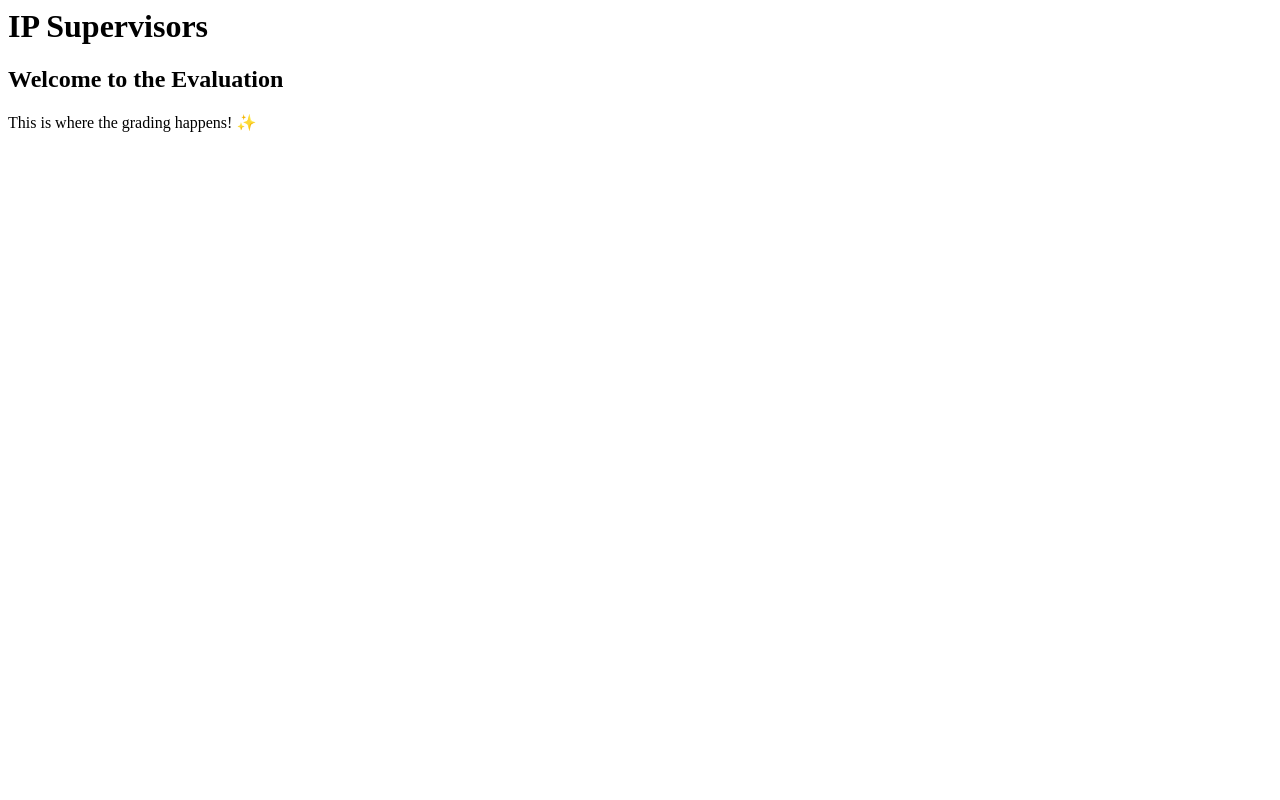
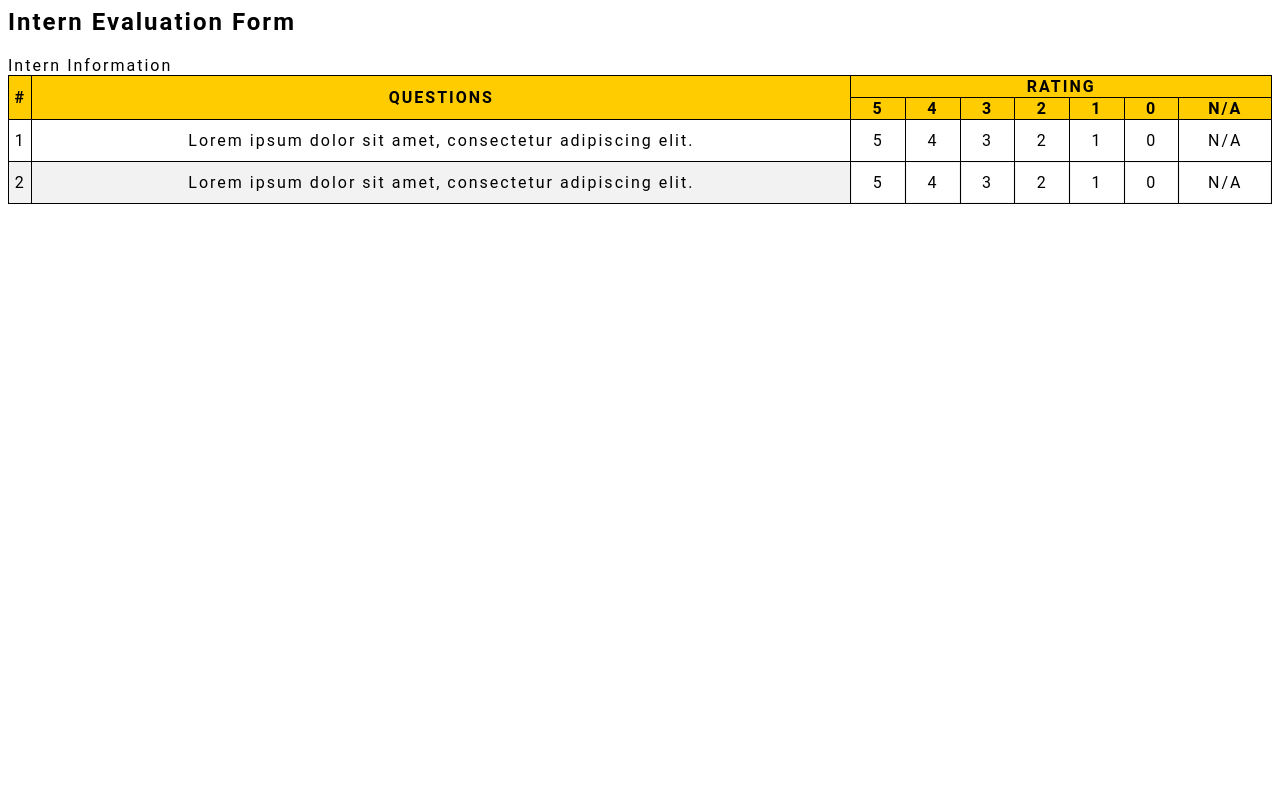
Before and after one commit to RoninSenpai/Internship-Assessment-System, a PHP site: page /templates/supervisor/evaluation.html in a window 1280 px wide. Run offline with PHP 8.4, Linux system fonts and the light colour scheme.

Commit message:
Started evaluation

```diff
--- a/static/css/components.css
+++ b/static/css/components.css
@@ -140,5 +140,6 @@ body {
 /* Main Content */
 .content {
     flex-grow: 1; /* Takes up remaining space */
-    padding: 20px;
+    padding-left: 20px;
+    padding-top: 20px;
 }
--- /dev/null
+++ b/templates/supervisor/evaluation.css
@@ -0,0 +1,57 @@
+/* General Reset */
+* {
+    border: none;
+    overflow: hidden;
+    box-sizing: border-box;
+    font-family: 'Roboto', sans-serif;
+    letter-spacing: 2px; /* Adjust the number to increase spacing */
+}
+
+table {
+    width: 100%;
+    border-collapse: collapse;
+}
+
+th, td {
+    border: 1px solid black;
+    text-align: center;
+    height: 100%; /* FORCE IT TO FILL THE CELL */
+}
+
+th {
+    background-color: #ffcc00;
+}
+
+tr:nth-child(even) {
+    background-color: #f2f2f2;
+}
+
+/* Hide default radio buttons */
+input[type="radio"] {
+    display: none;
+}
+
+/* Force label to act as a full button */
+td label {
+    display: flex; /* Allow centering */
+    justify-content: center;
+    align-items: center;
+    width: 100%;
+    height: 100%; /* FORCE IT TO FILL THE CELL */
+    cursor: pointer;
+}
+
+/* Default cell background */
+td label span {
+    display: block;
+    padding: 10px;
+    width: 100%;
+    height: 100%;
+    background-color: white;
+    transition: background-color 0.2s ease-in-out;
+}
+
+/* Change background when selected */
+input[type="radio"]:checked + span {
+    background-color: #ffcc00; /* Highlight selected cell */
+}
--- a/templates/supervisor/evaluation.html
+++ b/templates/supervisor/evaluation.html
@@ -1,6 +1,49 @@
+<h2>Intern Evaluation Form</h2>
+<section>Intern Information</section>
+<section>
+    <table>
+        <thead>
+            <tr>
+                <th rowspan="2">#</th>
+                <th rowspan="2">QUESTIONS</th>
+                <th colspan="7">RATING</th>
+            </tr>
+            <tr>
+                <th>5</th>
+                <th>4</th>
+                <th>3</th>
+                <th>2</th>
+                <th>1</th>
+                <th>0</th>
+                <th>N/A</th>
+            </tr>
+        </thead>
+        <tbody>
+            <tr>
+                <td>1</td>
+                <td>Lorem ipsum dolor sit amet, consectetur adipiscing elit.</td>
+                <td ><label><input type="radio" name="q1" value="5"><span>5</span></label></td>
+                <td><label><input type="radio" name="q1" value="4"><span>4</span></label></td>
+                <td><label><input type="radio" name="q1" value="3"><span>3</span></label></td>
+                <td><label><input type="radio" name="q1" value="2"><span>2</span></label></td>
+                <td><label><input type="radio" name="q1" value="1"><span>1</span></label></td>
+                <td><label><input type="radio" name="q1" value="0"><span>0</span></label></td>
+                <td><label><input type="radio" name="q1" value="na"><span>N/A</span></label></td>
+            </tr>
+            <tr>
+                <td>2</td>
+                <td>Lorem ipsum dolor sit amet, consectetur adipiscing elit.</td>
+                <td><label><input type="radio" name="q2" value="5"><span>5</span></label></td>
+                <td><label><input type="radio" name="q2" value="4"><span>4</span></label></td>
+                <td><label><input type="radio" name="q2" value="3"><span>3</span></label></td>
+                <td><label><input type="radio" name="q2" value="2"><span>2</span></label></td>
+                <td><label><input type="radio" name="q2" value="1"><span>1</span></label></td>
+                <td><label><input type="radio" name="q2" value="0"><span>0</span></label></td>
+                <td><label><input type="radio" name="q2" value="na"><span>N/A</span></label></td>
+            </tr>
+        </tbody>
+    </table>
+</section>
 
-<div class="content">
-    <h1>IP Supervisors</h1>
-    <h2>Welcome to the Evaluation</h2>
-    <p>This is where the grading happens! ✨</p>
-</div>
+<link rel="stylesheet" href="evaluation.css">
+<script src="evaluation.js"></script>
--- /dev/null
+++ b/templates/supervisor/evaluation.js
@@ -0,0 +1,14 @@
+document.getElementById("myForm").addEventListener("submit", function(event) {
+    event.preventDefault();
+
+    let name = document.getElementById("myForm").value;
+    console.log("Sending data:", name);
+
+    // Send to the server WITHOUT a page reload!
+    fetch("/submit", {
+        method: "POST",
+        headers: { "Content-Type": "application/json" },
+        body: JSON.stringify({ name: name })
+    }).then(response => response.json())
+      .then(data => console.log("Server says:", data));
+});
--- /dev/null
+++ b/uploads/git amend commit force push.txt
@@ -0,0 +1,3 @@
+git add .
+git commit --amend --no-edit
+git push --force
```
